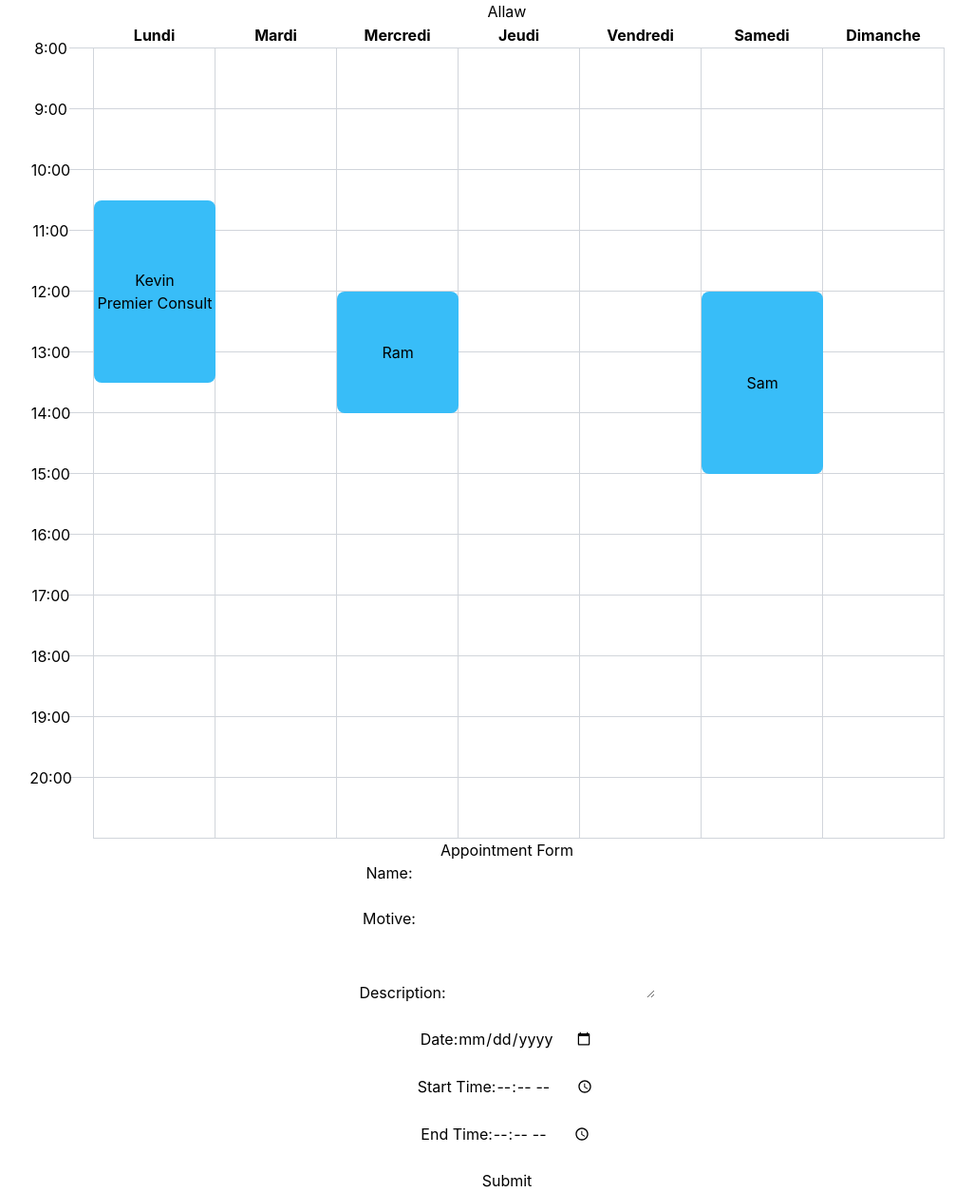
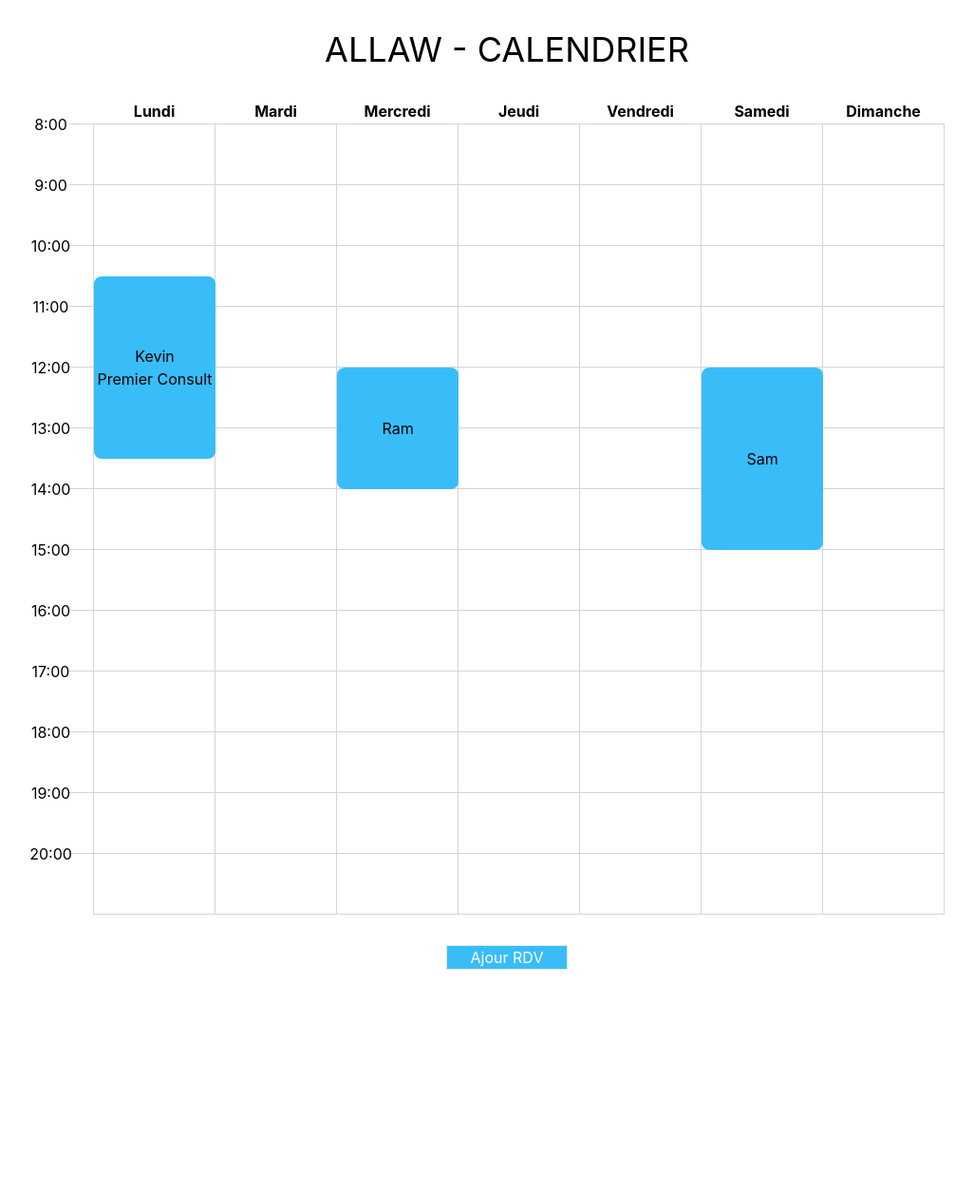
Before and after one commit to ranjit-t/Calender-MongoDB, a React (Create React App) app in the folder client/: page / in a window 1280 px wide. Shown: the whole page at 95% size, without its empty margins (106-1132 px from the left). After the commit the page ends 1085 px from the top, so only its background shows below. Built offline with nearby package versions, Linux system fonts and the light colour scheme.

Commit message:
appointment form styling

```diff
--- a/client/src/App.css
+++ b/client/src/App.css
@@ -2,7 +2,7 @@
   text-align: center;
 }
 
-.App-logo {
+/* .App-logo {
   height: 40vmin;
   pointer-events: none;
 }
@@ -35,4 +35,4 @@
   to {
     transform: rotate(360deg);
   }
-}
+} */
--- a/client/src/App.js
+++ b/client/src/App.js
@@ -1,16 +1,29 @@
-// import { Calendar } from "fullcalendar";
-// import { Calendar } from "fullcalendar";
+import { useState } from "react";
 import "./App.css";
 import AppointmentForm from "./AppointmentForm";
 import Calendar from "./Calender";
 
 function App() {
+  const [newForm, setNewForm] = useState(false);
   return (
-    <div className="App flex flex-col">
-      <h1>Allaw</h1>
-      {/* <Calendar></Calendar> */}
-      <Calendar></Calendar>
-      <AppointmentForm></AppointmentForm>
+    <div className="App flex flex-col items-center m-8 relative">
+      <h1 className="text-4xl mb-8">ALLAW - CALENDRIER</h1>
+      <Calendar />
+      <button
+        className="border border-collapse m-8 bg-sky-400 text-white w-32"
+        onClick={() => {
+          setNewForm((prev) => !prev);
+        }}
+      >
+        Ajour RDV
+      </button>
+      {newForm && (
+        <div className="fixed inset-0 flex items-center justify-center bg-gray-900 bg-opacity-50">
+          <div className="bg-white p-4">
+            <AppointmentForm setNewForm={setNewForm} />
+          </div>
+        </div>
+      )}
     </div>
   );
 }
--- a/client/src/AppointmentForm.js
+++ b/client/src/AppointmentForm.js
@@ -1,6 +1,6 @@
 import React, { useState } from "react";
 
-export default function AppointmentForm() {
+export default function AppointmentForm({ setNewForm }) {
   const [formData, setFormData] = useState({
     name: "",
     motive: "",
@@ -114,8 +114,21 @@ export default function AppointmentForm() {
         <br />
         <br />
 
-        <input type="submit" value="Submit" />
+        <button
+          type="submit"
+          className="border border-collapse mb-2 bg-emerald-800 text-white p-1 rounded-md w-32"
+        >
+          Ajouter
+        </button>
       </form>
+      <button
+        className="border border-collapse  bg-rose-500 text-white p-1 rounded-md"
+        onClick={() => {
+          setNewForm(false);
+        }}
+      >
+        Annuler
+      </button>
     </div>
   );
 }
```
